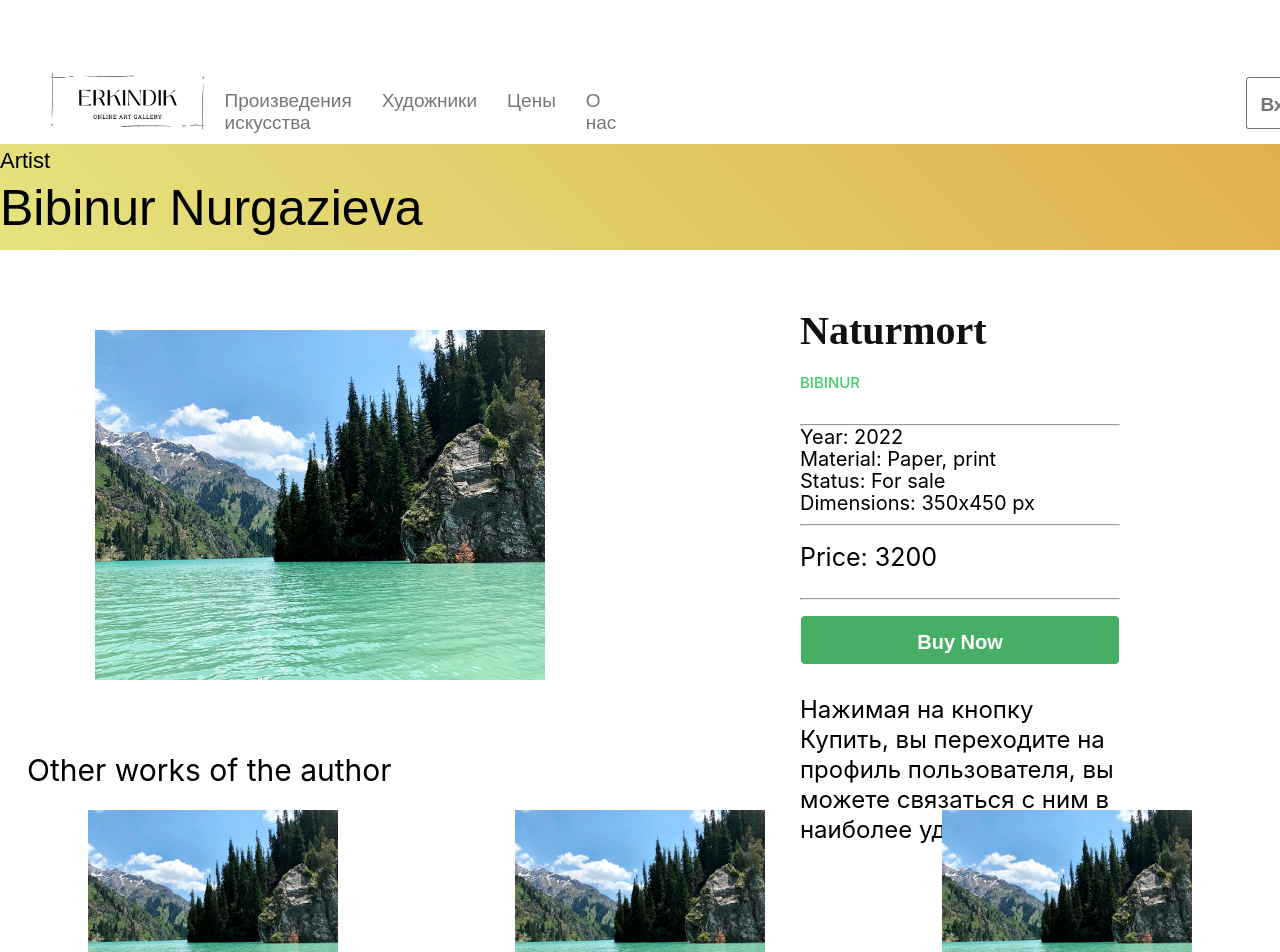
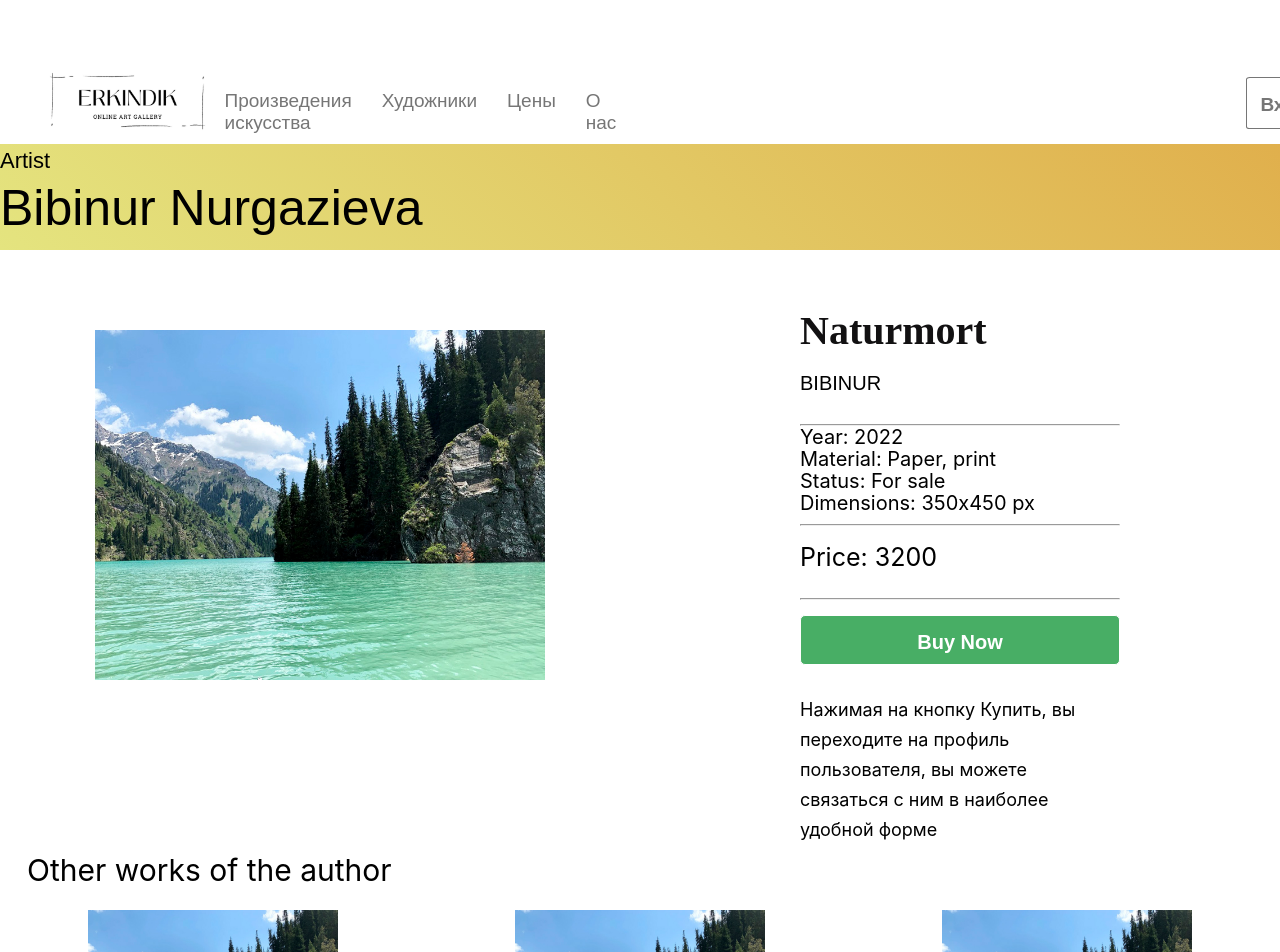
Before and after one commit to Amankaium/erkindik, a React (Create React App) app: page /artInfo in a window 1280 px wide. Shown: the top 952 px of the page. Built offline with nearby package versions, Linux system fonts and the light colour scheme.

Commit message:
changed styles on the page artinfo font size and styles

```diff
--- a/src/pages/ArtInfo/ArtInfo.css
+++ b/src/pages/ArtInfo/ArtInfo.css
@@ -82,6 +82,7 @@
     align-content: center;
     align-items: center;
     justify-items: stretch;
+    margin-top: 100px;
 }
 .other-work-text {
     font-size: 30px;
@@ -95,3 +96,12 @@
     justify-content: space-around;
     align-items: center;
 }
+.author-name {
+    color: black;
+    font-size: 20px;
+    font-family: Arial, Helvetica, sans-serif;
+}
+.instruct-text {
+    font-size: 18px;
+    font-family:sans-serif;
+}
```
